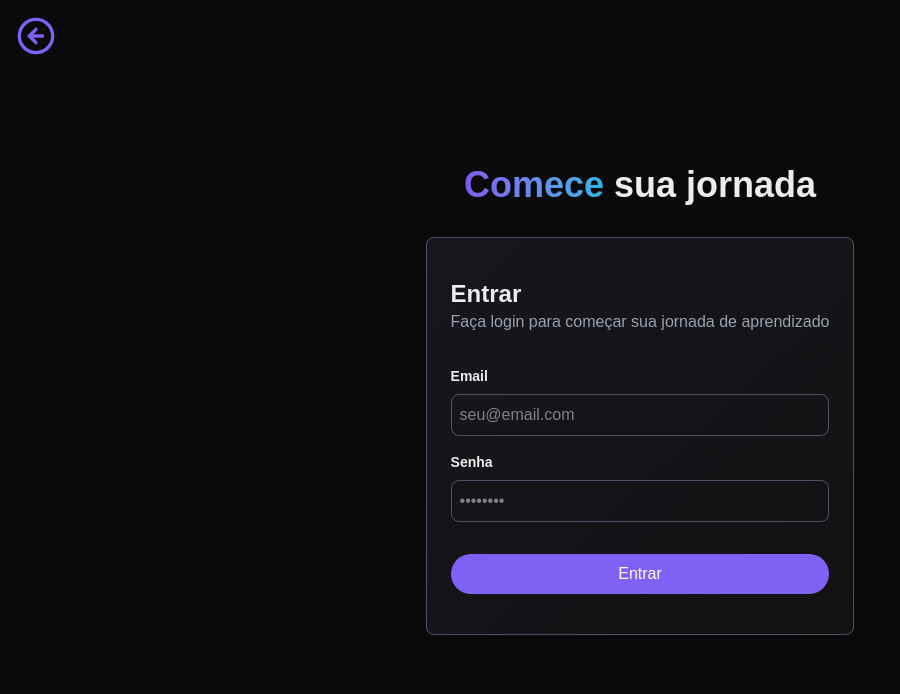
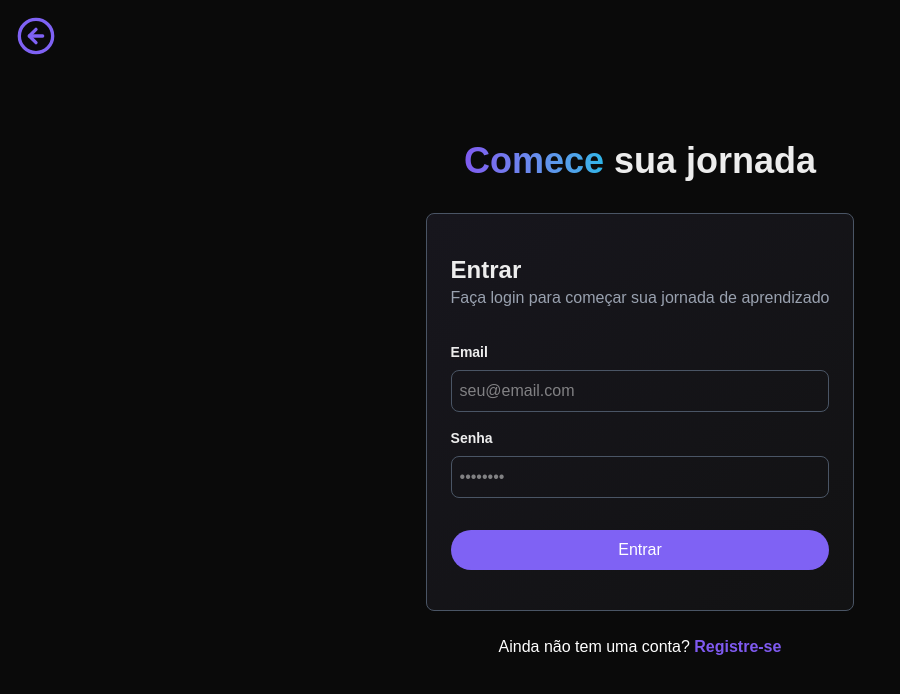
Before and after one commit to ViniNathan/glossary-app, a Next.js app in the folder frontend/: page /login in a window 1280 px wide. Shown: the top 694 px of the page, without its empty margins (0-900 px from the left). Built offline with nearby package versions, Linux system fonts and the light colour scheme.

Commit message:
feat: add registration link in login page

```diff
--- a/frontend/src/app/(public)/login/page.tsx
+++ b/frontend/src/app/(public)/login/page.tsx
@@ -47,6 +47,11 @@ function LoginPage() {
             </button>
           </form>
         </div>
+        <Link href="/register" className="text-white text-md mt-[-0.5rem]">
+          Ainda não tem uma conta?
+          {" "}
+          <span className="font-bold text-[#7f5af0]">Registre-se</span>
+        </Link>
       </div>
     </>
 
```
